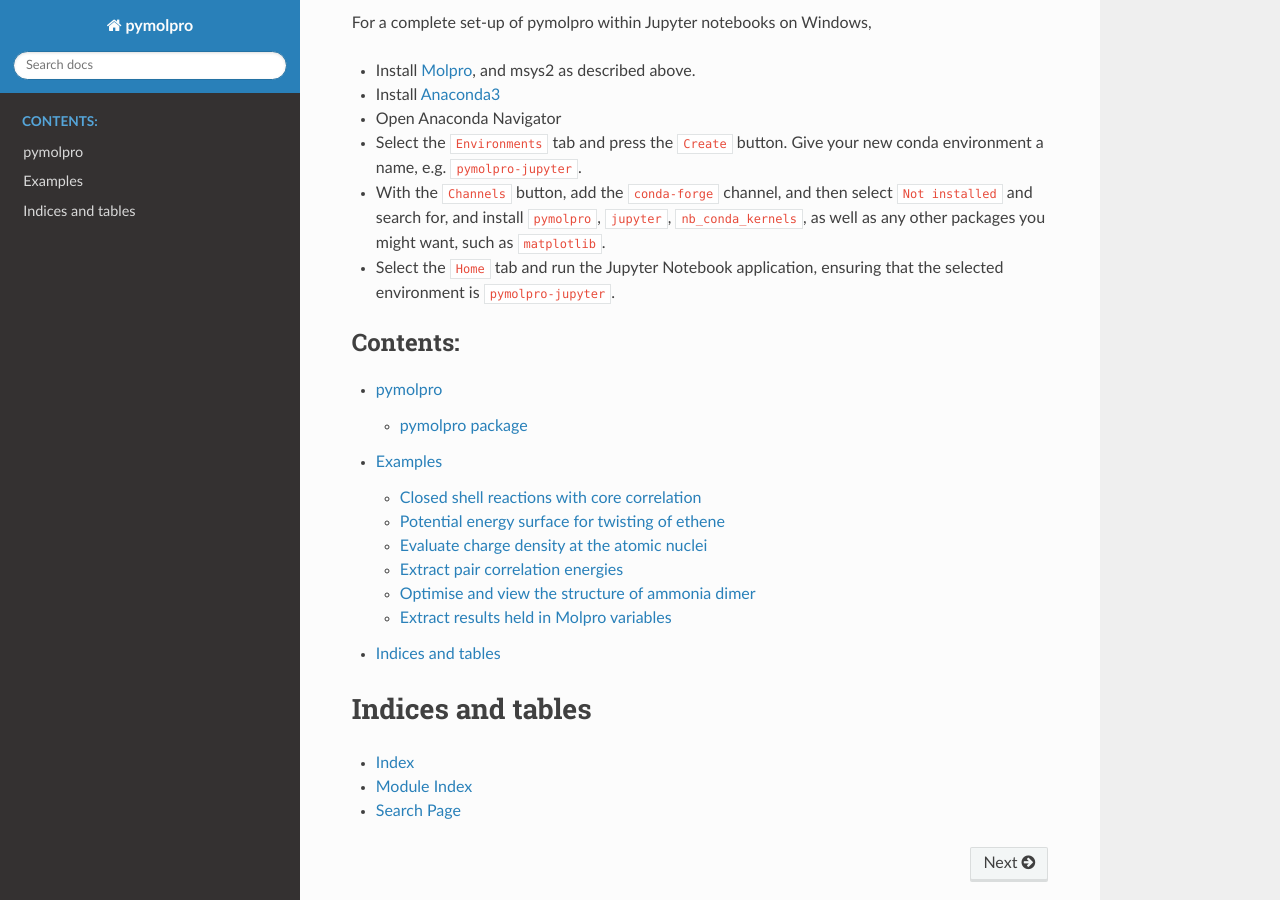
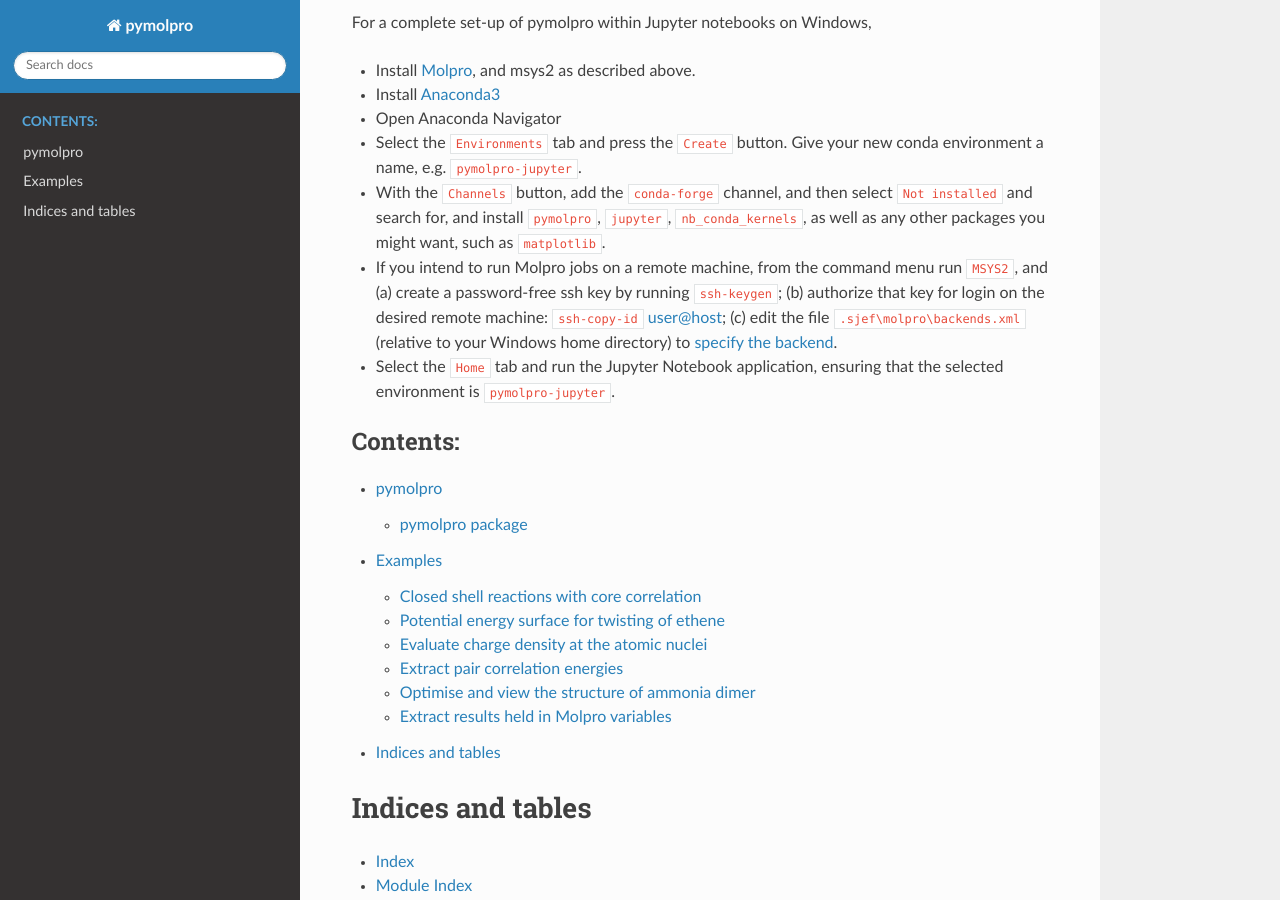
Before and after one commit to molpro/pymolpro, a Sphinx documentation site: the page built from docs/source/index.rst, in a window 1280 px wide and 900 px high, scrolled down 1442 px. Built offline with Sphinx 7.4.7 and the Read the Docs theme 2.0.0, drawn with Linux system fonts in a browser that asks for light colours; the version number could not be read and is left out.

Commit message:
More doc for Windows

```diff
--- a/docs/source/index.rst
+++ b/docs/source/index.rst
@@ -76,6 +76,7 @@
 * Open Anaconda Navigator
 * Select the ``Environments`` tab and press the ``Create`` button. Give your new conda environment a name, e.g. ``pymolpro-jupyter``.
 * With the ``Channels`` button, add the ``conda-forge`` channel, and then select ``Not installed`` and search for, and install ``pymolpro``, ``jupyter``, ``nb_conda_kernels``, as well as any other packages you might want, such as ``matplotlib``.
+* If you intend to run Molpro jobs on a remote machine, from the command menu run ``MSYS2``, and (a) create a password-free ssh key by running ``ssh-keygen``; (b) authorize that key for login on the desired remote machine: ``ssh-copy-id`` user@host; (c) edit the file ``.sjef\molpro\backends.xml`` (relative to your Windows home directory) to `specify the backend <https://molpro.github.io/sjef/md____w_sjef_sjef_src_sjef_backends.html>`_.
 * Select the ``Home`` tab and run the Jupyter Notebook application, ensuring that the selected environment is ``pymolpro-jupyter``.
 
 .. toctree::
```
